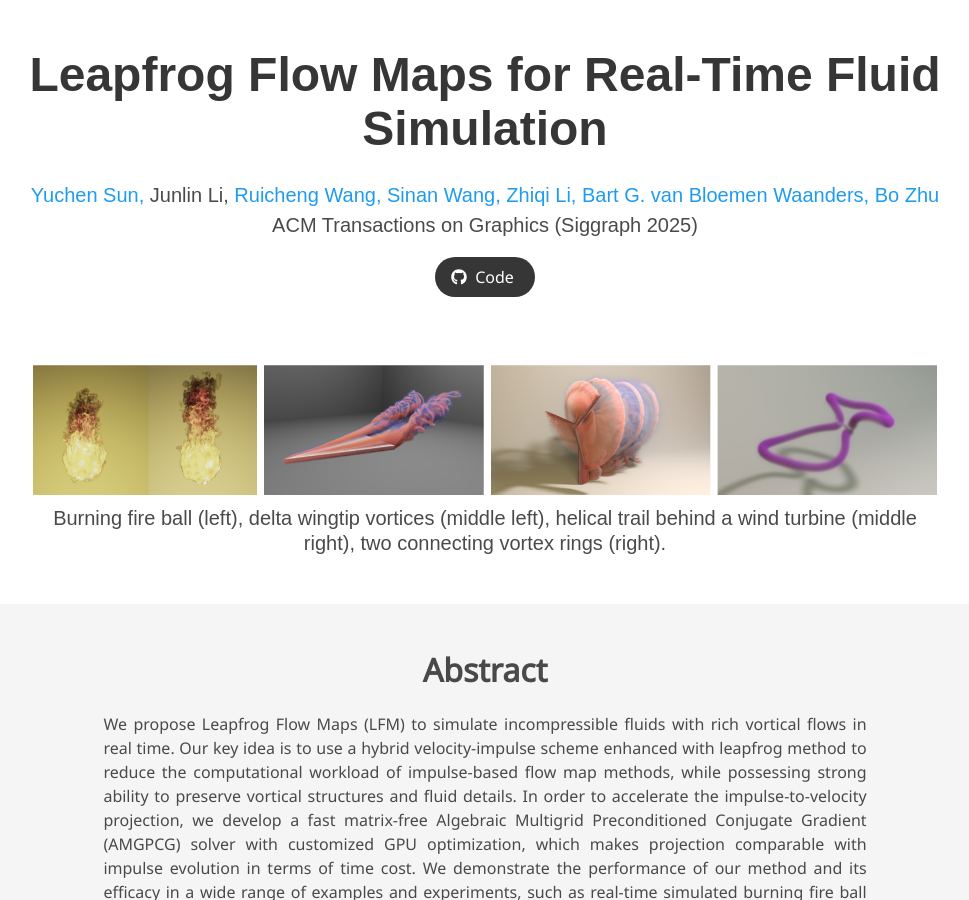
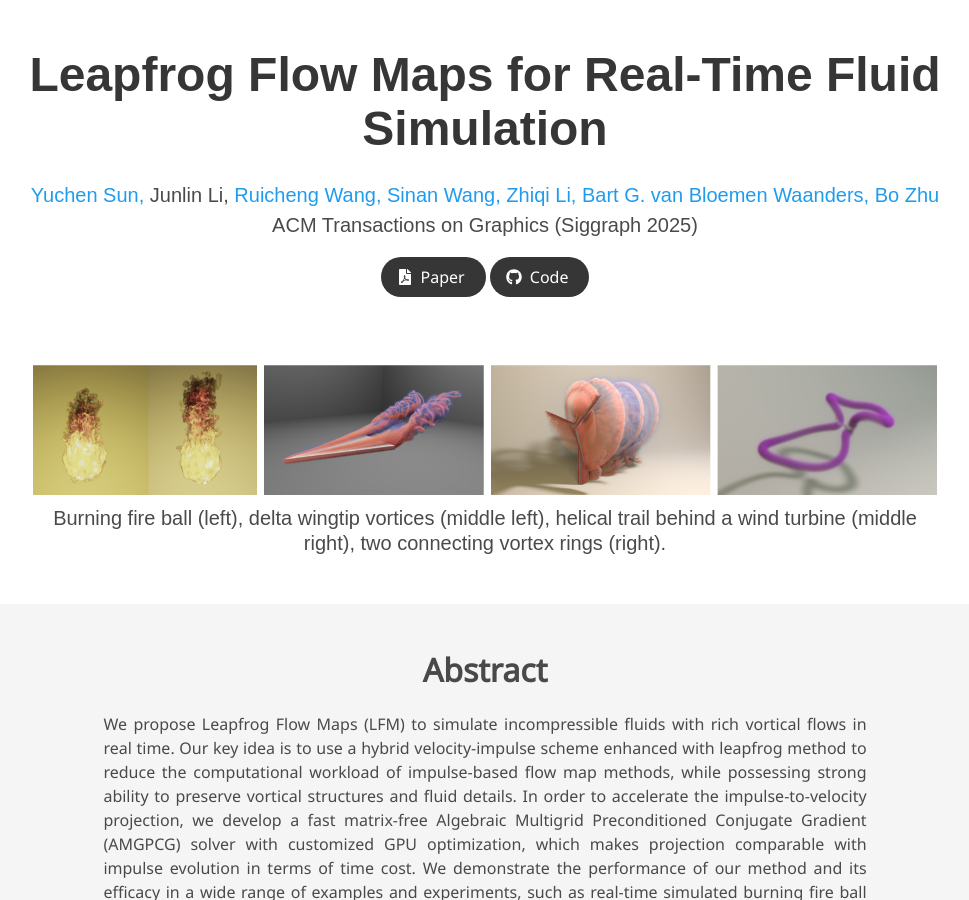
Before and after one commit to yuchen-sun-cg/yuchen-sun-cg.github.io, a Jekyll site: the page projects/lfm/index.html, which Jekyll copies as it is, in a window 1280 px wide and 900 px high. Shown: the whole window, without its empty margins (155-1124 px from the left). Built offline with Jekyll 4.4.1, drawn with Linux system fonts in a browser that asks for light colours; nearby versions of some CDN libraries; some web fonts are replaced; library files that are not in the unit come from our copies; a style sheet for code colours, icons or effects is not loaded.

Commit message:
add button for paper

```diff
--- a/projects/lfm/index.html
+++ b/projects/lfm/index.html
@@ -82,6 +82,15 @@
 
             <div class="column has-text-centered">
               <div class="publication-links">
+                <span class="link-block">
+                  <a href="./static/pdfs/SIG_2025_Leapfrog_Flow_Maps.pdf" target="_blank"
+                    class="external-link button is-normal is-rounded is-dark">
+                    <span class="icon">
+                      <i class="fas fa-file-pdf"></i>
+                    </span>
+                    <span>Paper</span>
+                  </a>
+                </span>
                 <!-- Github link -->
                 <span class="link-block">
                   <a href="https://github.com/yuchen-sun-cg/lfm" target="_blank"
```
